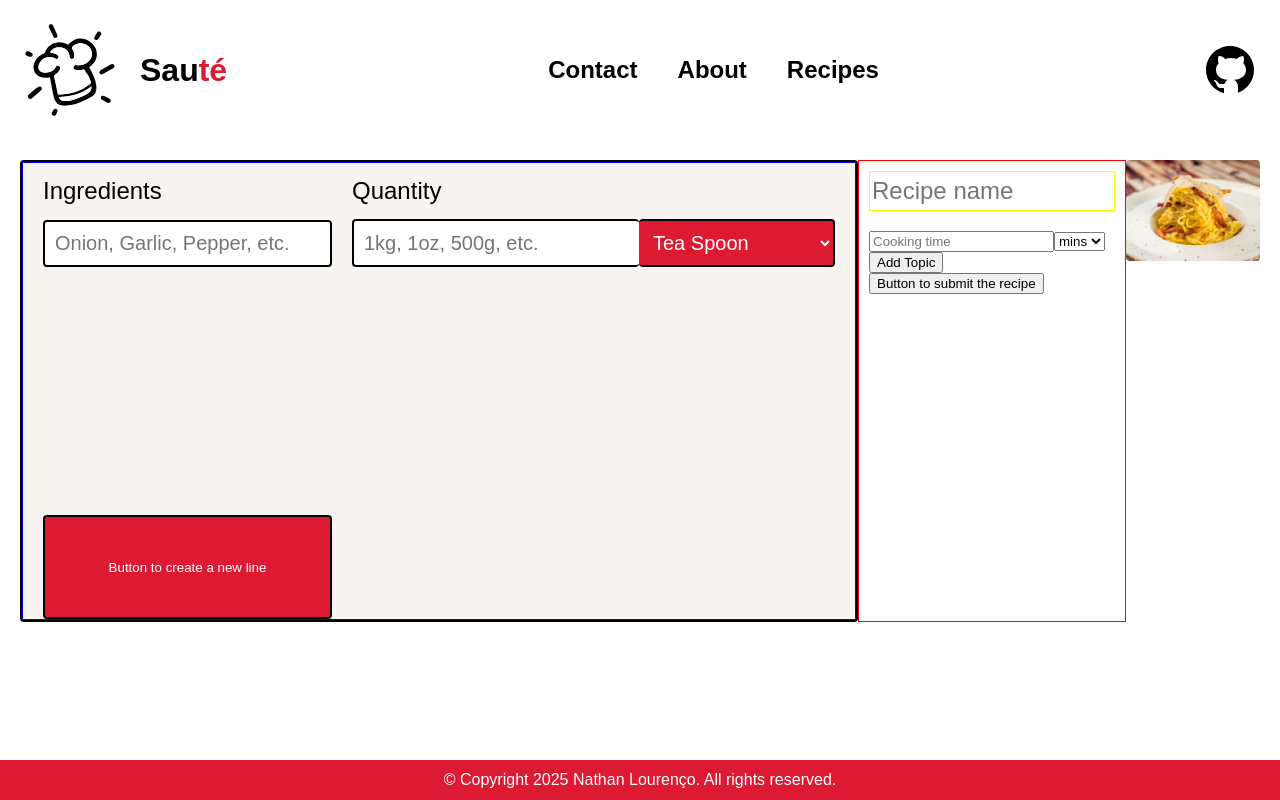
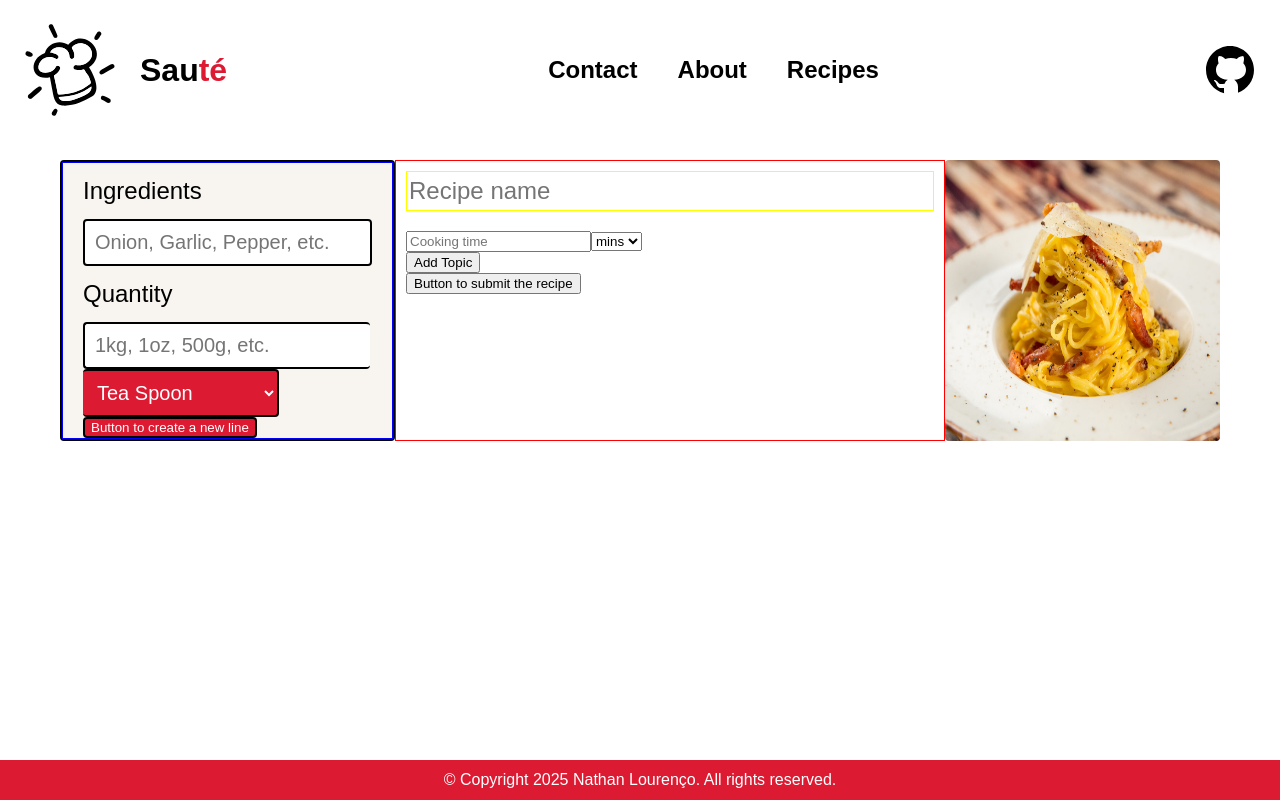
Before and after one commit to nathanmlf/Project-Soute, a Next.js app: page / in a window 1280 px wide. Built offline with nearby package versions, Linux system fonts and the light colour scheme; a web font is replaced by a local one.

Commit message:
algumas correções

```diff
--- a/src/app/globals.scss
+++ b/src/app/globals.scss
@@ -143,12 +143,10 @@ div {
 /* Main */
 
 .main {
+  @extend %maxContainer;
   box-sizing: border-box;
   display: grid;
   grid-template-columns: 1fr 2fr 1fr;
-  place-content: center;
-  max-width: 1800px;
-  margin: 0 auto;
   padding: 20px;
 
   &__titles {
@@ -164,15 +162,11 @@ div {
 
     &--form {
       gap: $gap-sm;
-      display: grid;
-      grid-template-columns: 1fr 1fr;
-      grid-template-rows: 1fr 2fr 1fr;
       padding: 0px 20px 0px 20px;
       text-align: start;
       border: 1px solid blue;
 
       .ingredients {
-        display: grid;
         &__input {
           font-size: $font-size-sm;
           background-color: $full-white;
@@ -192,11 +186,7 @@ div {
       }
 
       .quantities {
-        display: grid;
-        grid-template-columns: 1fr 1fr;
-
         &__input {
-          grid-column: 1;
           border-top: 2px solid $full-black;
           border-left: 2px solid $full-black;
           border-bottom: 2px solid $full-black;
@@ -233,7 +223,6 @@ div {
         border-radius: $border-radius;
         border: 2px solid $full-black;
         color: $full-white;
-        grid-row: 3;
       }
     }
   }
@@ -305,12 +294,13 @@ div {
 // }
 
 .food__container {
+  position: relative;
   &--image {
     border-radius: $border-radius;
-    margin: 0px;
     display: block;
     max-width: 100%;
     height: auto;
+    object-fit: "cover";
   }
 }
 
--- a/src/app/page.tsx
+++ b/src/app/page.tsx
@@ -169,8 +169,7 @@ export default function Home() {
             className="food__container--image"
             src="/imgTeste.jpg"
             alt="Example image"
-            width={400}
-            height={400}
+            fill
           />
         </div>
       </main>
```
